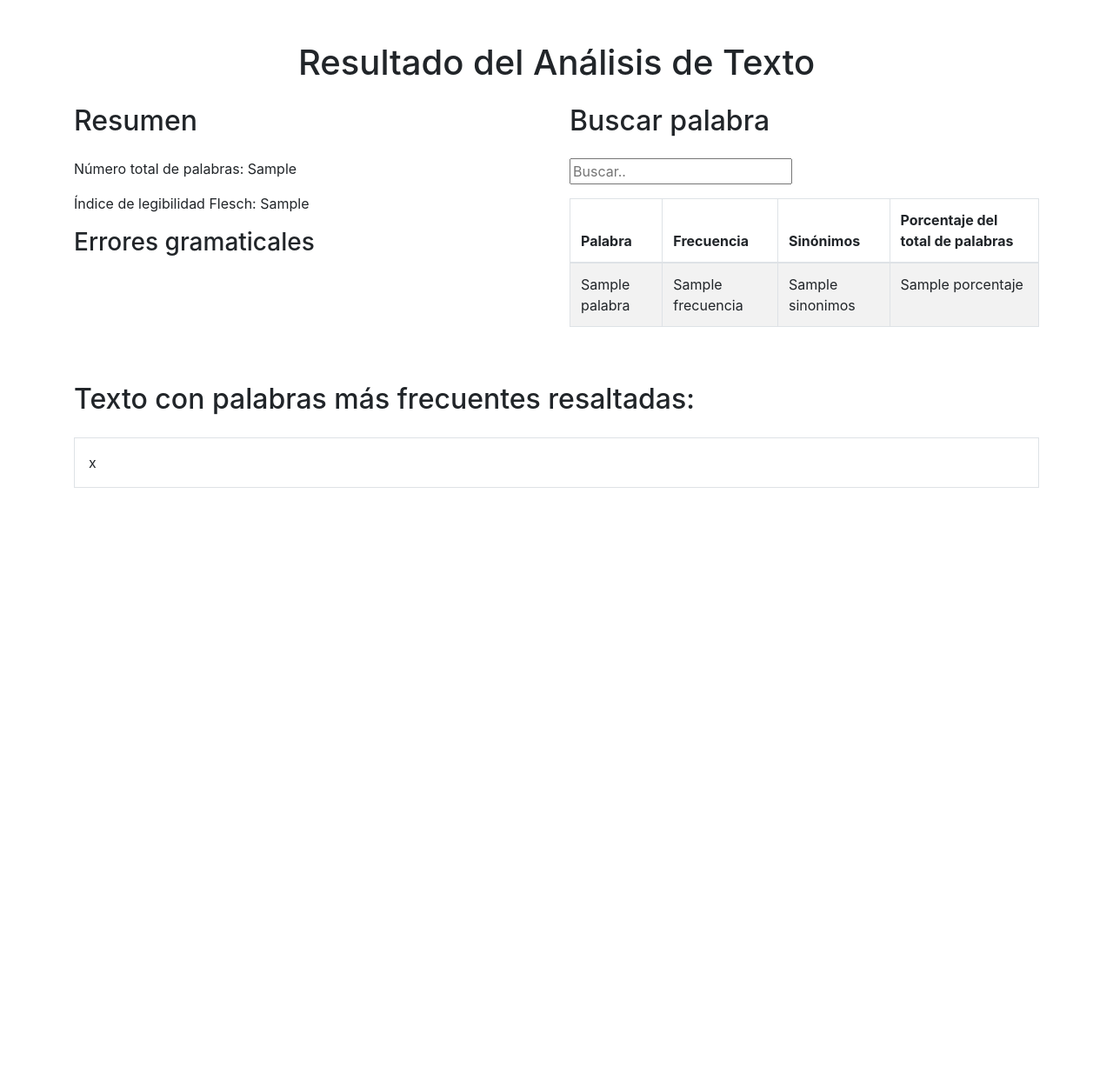
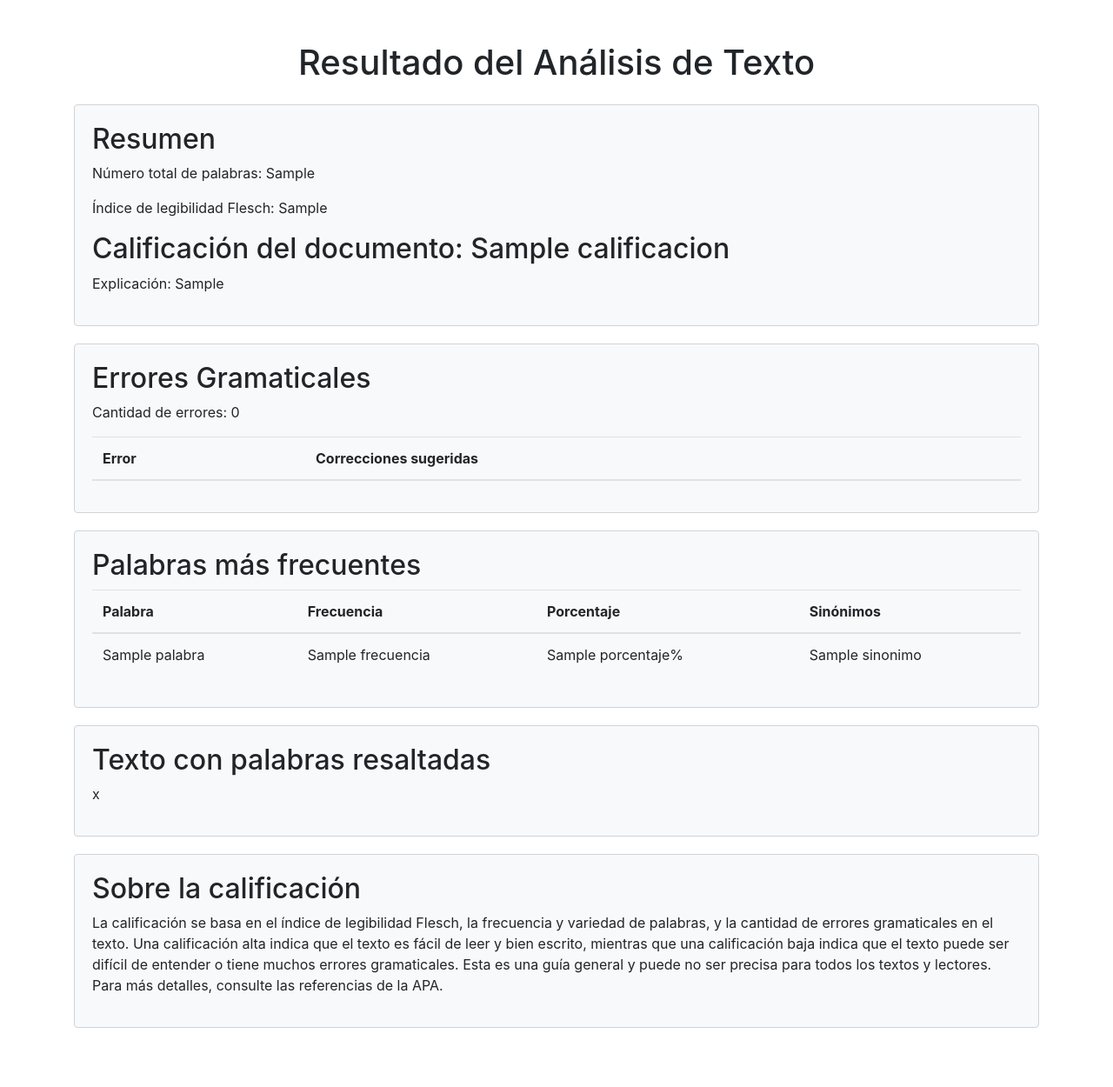
Before and after one commit to teopis117/PDFlexis_Python_Text, a Flask app: template templates/resultado.html in a window 1280 px wide. Shown: the whole page at 87% size. Before the commit the page ends 561 px from the top, so only its background shows below. Run offline with Flask 3, Linux system fonts and the light colour scheme; the template is opened without the code that fills it: most values are stand-ins (such as "Sample title", 1, 10 or a date in 2020); lists and menus that the app fills with data are empty; some libraries are stand-ins or nearby versions.

Commit message:
mejorando el analizador

```diff
--- a/app.py
+++ b/app.py
@@ -34,6 +34,19 @@ def resaltar_palabras(texto, palabras_resaltar):
             texto_resaltado += f'{palabra} '
     return texto_resaltado
 
+def calcular_calificacion(indice_flesch, cantidad_de_palabras, cantidad_errores):
+    # Esta es solo una propuesta para calcular la calificación, puedes ajustar la fórmula según tus necesidades.
+    calificacion = (indice_flesch / 100) * (1 - (cantidad_errores / cantidad_de_palabras))
+    return round(calificacion * 100, 2)  # Devuelve la calificación como un porcentaje con dos decimales.
+
+def generar_explicacion_calificacion(calificacion):
+    if calificacion >= 80:
+        return "El documento tiene un buen nivel de legibilidad y pocos errores gramaticales."
+    elif calificacion >= 60:
+        return "El documento tiene un nivel de legibilidad adecuado pero tiene varios errores gramaticales."
+    else:
+        return "El documento tiene un nivel de legibilidad bajo y muchos errores gramaticales."
+
 @app.route('/')
 def index():
     return render_template('index.html')
@@ -69,12 +82,21 @@ def analizar():
     # Agregamos el índice de legibilidad Flesch
     indice_flesch = textstat.flesch_reading_ease(texto)
 
+    # Calculamos la calificación
+    calificacion = calcular_calificacion(indice_flesch, cantidad_de_palabras, len(errores_gramaticales))
+
+    # Generamos la explicación de la calificación
+    explicacion_calificacion = generar_explicacion_calificacion(calificacion)
+
     os.remove(nombre_archivo)
-    return render_template('resultado.html', cantidad_de_palabras=cantidad_de_palabras,
-                                            resultado=resultado,
-                                            texto_resaltado=texto_resaltado,
-                                            errores_gramaticales=errores_gramaticales,
-                                            indice_flesch=indice_flesch)
+    return render_template('resultado.html',
+                           cantidad_de_palabras=cantidad_de_palabras,
+                           resultado=resultado,
+                           texto_resaltado=texto_resaltado,
+                           errores_gramaticales=errores_gramaticales,
+                           indice_flesch=indice_flesch,
+                           calificacion=calificacion,
+                           explicacion_calificacion=explicacion_calificacion)
 
 if __name__ == '__main__':
     app.run(debug=True)
--- a/templates/resultado.html
+++ b/templates/resultado.html
@@ -3,7 +3,6 @@
   <head>
     <meta charset="utf-8">
     <meta name="viewport" content="width=device-width, initial-scale=1">
-
     <link href="https://stackpath.bootstrapcdn.com/bootstrap/4.5.2/css/bootstrap.min.css" rel="stylesheet">
     <title>Resultado del Análisis de Texto</title>
     <style>
@@ -18,73 +17,85 @@
         .table td {
             word-wrap: break-word;
         }
+        .result-section {
+            border: 1px solid #ced4da;
+            border-radius: .25rem;
+            background-color: #f8f9fa;
+            padding: 20px;
+            margin-bottom: 20px;
+        }
     </style>
   </head>
   <body>
     <div class="container py-5">
         <h1 class="text-center mb-4">Resultado del Análisis de Texto</h1>
 
-        <div class="row">
-            <div class="col-md-6">
-                <h2 class="mb-4">Resumen</h2>
+        <div class="result-section">
+            <h2>Resumen</h2>
             <p>Número total de palabras: {{ cantidad_de_palabras }}</p>
             <p>Índice de legibilidad Flesch: {{ indice_flesch }}</p>
-                <h3 class="mb-4">Errores gramaticales</h3>
+            <h2>Calificación del documento: {{ calificacion }}</h2>
+            <p>Explicación: {{ explicacion_calificacion }}</p>
+        </div>
+
+        <div class="result-section">
+            <h2>Errores Gramaticales</h2>
+            <p>Cantidad de errores: {{ errores_gramaticales|length }}</p>
             <div class="scrollable">
-                    <ul>
-                        {% for error in errores_gramaticales %}
-                            <li>{{ error }}</li>
-                        {% endfor %}
-                    </ul>
-                </div>
-            </div>
-            <div class="col-md-6">
-                <h2 class="mb-4">Buscar palabra</h2>
-                <input id="myInput" type="text" placeholder="Buscar..">
-                <div class="scrollable">
-                    <table class="table table-striped table-bordered mt-3">
+                <table class="table">
                     <thead>
                         <tr>
-                                <th>Palabra</th>
-                                <th>Frecuencia</th>
-                                <th>Sinónimos</th>
-                                <th>Porcentaje del total de palabras</th>
+                            <th>Error</th>
+                            <th>Correcciones sugeridas</th>
                         </tr>
                     </thead>
-                        <tbody id="myTable">
-                            {% for row in resultado %}
+                    <tbody>
+                        {% for error in errores_gramaticales %}
                         <tr>
-                                    <td>{{ row.palabra }}</td>
-                                    <td>{{ row.frecuencia }}</td>
-                                    <td>{{ row.sinonimos }}</td>
-                                    <td>{{ row.porcentaje }}</td>
+                            <td>{{ error.context }}</td>
+                            <td>{{ error.replacements|join(', ') }}</td>
                         </tr>
                         {% endfor %}
                     </tbody>
                 </table>
             </div>
         </div>
-        </div>
-        <div class="row mt-5">
-            <div class="col-md-12">
-                <h2 class="mb-4">Texto con palabras más frecuentes resaltadas:</h2>
-                <div class="scrollable border p-3">
-                    {{ texto_resaltado | safe }}
-                </div>
-            </div>
+
+        <div class="result-section">
+            <h2>Palabras más frecuentes</h2>
+            <div class="scrollable">
+                <table class="table">
+                    <thead>
+                        <tr>
+                            <th>Palabra</th>
+                            <th>Frecuencia</th>
+                            <th>Porcentaje</th>
+                            <th>Sinónimos</th>
+                        </tr>
+                    </thead>
+                    <tbody>
+                        {% for dato in resultado %}
+                        <tr>
+                            <td>{{ dato.palabra }}</td>
+                            <td>{{ dato.frecuencia }}</td>
+                            <td>{{ dato.porcentaje }}%</td>
+                            <td>{{ dato.sinonimos|join(', ') }}</td>
+                        </tr>
+                        {% endfor %}
+                    </tbody>
+                </table>
             </div>
         </div>
 
-    <script src="https://code.jquery.com/jquery-3.5.1.slim.min.js"></script>
-    <script>
-        $(document).ready(function(){
-          $("#myInput").on("keyup", function() {
-            var value = $(this).val().toLowerCase();
-            $("#myTable tr").filter(function() {
-              $(this).toggle($(this).text().toLowerCase().indexOf(value) > -1)
-            });
-          });
-        });
-    </script>
+        <div class="result-section">
+            <h2>Texto con palabras resaltadas</h2>
+            <p class="scrollable" style="white-space: pre-wrap;">{{ texto_resaltado|safe }}</p>
+        </div>
+
+        <div class="result-section">
+            <h2>Sobre la calificación</h2>
+            <p>La calificación se basa en el índice de legibilidad Flesch, la frecuencia y variedad de palabras, y la cantidad de errores gramaticales en el texto. Una calificación alta indica que el texto es fácil de leer y bien escrito, mientras que una calificación baja indica que el texto puede ser difícil de entender o tiene muchos errores gramaticales. Esta es una guía general y puede no ser precisa para todos los textos y lectores. Para más detalles, consulte las referencias de la APA.</p>
+        </div>
+    </div>
   </body>
 </html>
```
Lines whose indentation alone changed are shown as unchanged.
